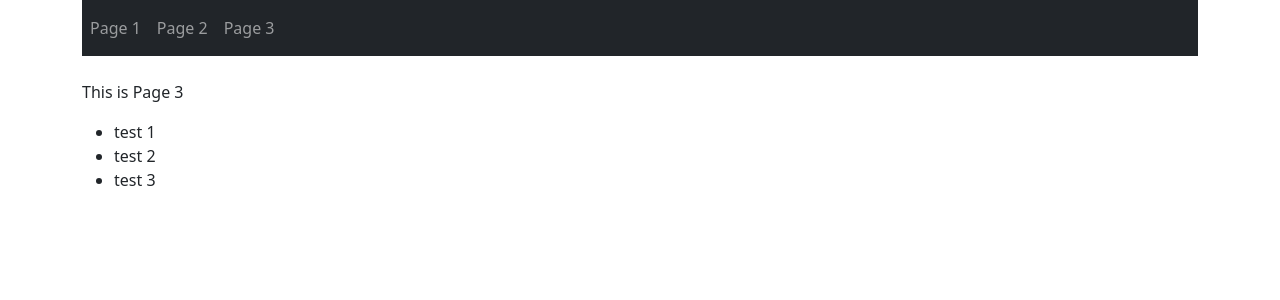
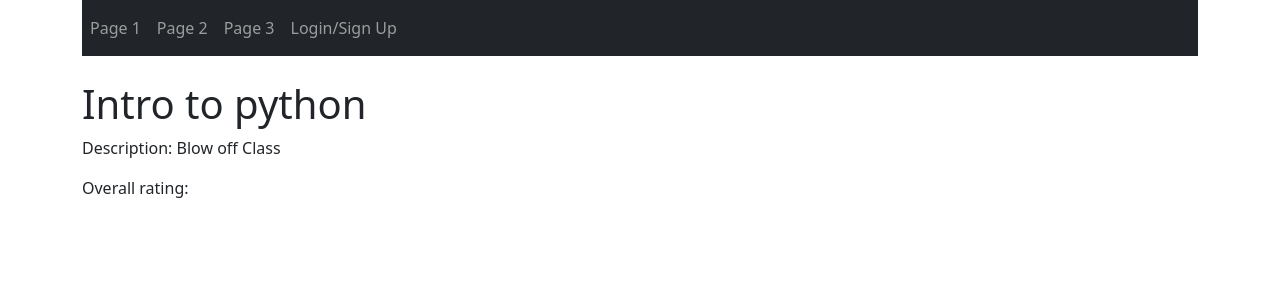
Before and after one commit to smittal2001/Coursarama-Project, a React (Create React App) app: page /home/page3 in a window 1280 px wide. Shown: the top 300 px of the page. Built offline with nearby package versions, Linux system fonts and the light colour scheme.

Commit message:
Login Page on NavBar

```diff
--- a/src/App.js
+++ b/src/App.js
@@ -22,7 +22,7 @@ function App() {
       <Route exact path = "/"  component={LandingPage} />
       <Route path = "/home/page1"  component={Page1} />
       <Route path = "/home/page2"  component={Page2} />
-      <Route path = "/home/page3"  component={Page3} />
+      <Route path = "/home/page3"> <Page3 coursename = "Intro to python" details = "Blow off Class"/> </Route>
       <Route path = "/login"  component={LoginPage} />
      </Router>
 
--- a/src/components/loginpage.component.js
+++ b/src/components/loginpage.component.js
@@ -1,7 +1,5 @@
 import React, { Component } from 'react';
 
-import Form from 'react-bootstrap/Form';
-import Button from 'react-bootstrap/Button';
 
 export default class LoginPage extends Component {
     render() {
--- a/src/components/navbar.component.js
+++ b/src/components/navbar.component.js
@@ -17,6 +17,9 @@ export default class Navbar extends Component {
                         <li className="navbar-item">
                             <Link to="/home/page3" className="nav-link"> Page 3</Link>
                         </li>
+                        <li className="navbar-item">
+                            <Link to="/login" className="nav-link"> Login/Sign Up</Link>
+                        </li>
                     </ul>
                 </div>
             </nav>
--- a/src/components/page1.component.js
+++ b/src/components/page1.component.js
@@ -114,7 +114,7 @@ export default class Page1 extends Component {
                         />
                     </div>
                     </div>
-
+                    <br></br>
                     <div className="form-group">
                     <input type="submit" value="Create Course" className="btn btn-primary" />
                     </div>
--- a/src/components/page2.component.js
+++ b/src/components/page2.component.js
@@ -1,7 +1,7 @@
 import React, {Component} from 'react';
 import axios from 'axios';
 
-export default class Page1 extends Component {
+export default class Page2 extends Component {
     constructor(props) {
         super(props);
 
--- a/src/components/page3.component.js
+++ b/src/components/page3.component.js
@@ -1,16 +1,13 @@
-import React, {Component} from 'react';
 
-export default class Page1 extends Component {
-    render() {
-        return (
-            <div>
-                <p> This is Page 3 </p>
-                <ul>
-                    <li> test 1 </li>
-                    <li> test 2 </li>
-                    <li> test 3 </li>
-                </ul>
-            </div>
-        );
-    }
-}
+
+export default function ClassPage(props)  {
+    return (
+        <div>
+            <h1>{props.coursename}</h1>
+            <p>Description: {props.details}</p>
+            <p>Overall rating: {props.rating} </p>
+
+        </div>
+
+    );
+  }
```
